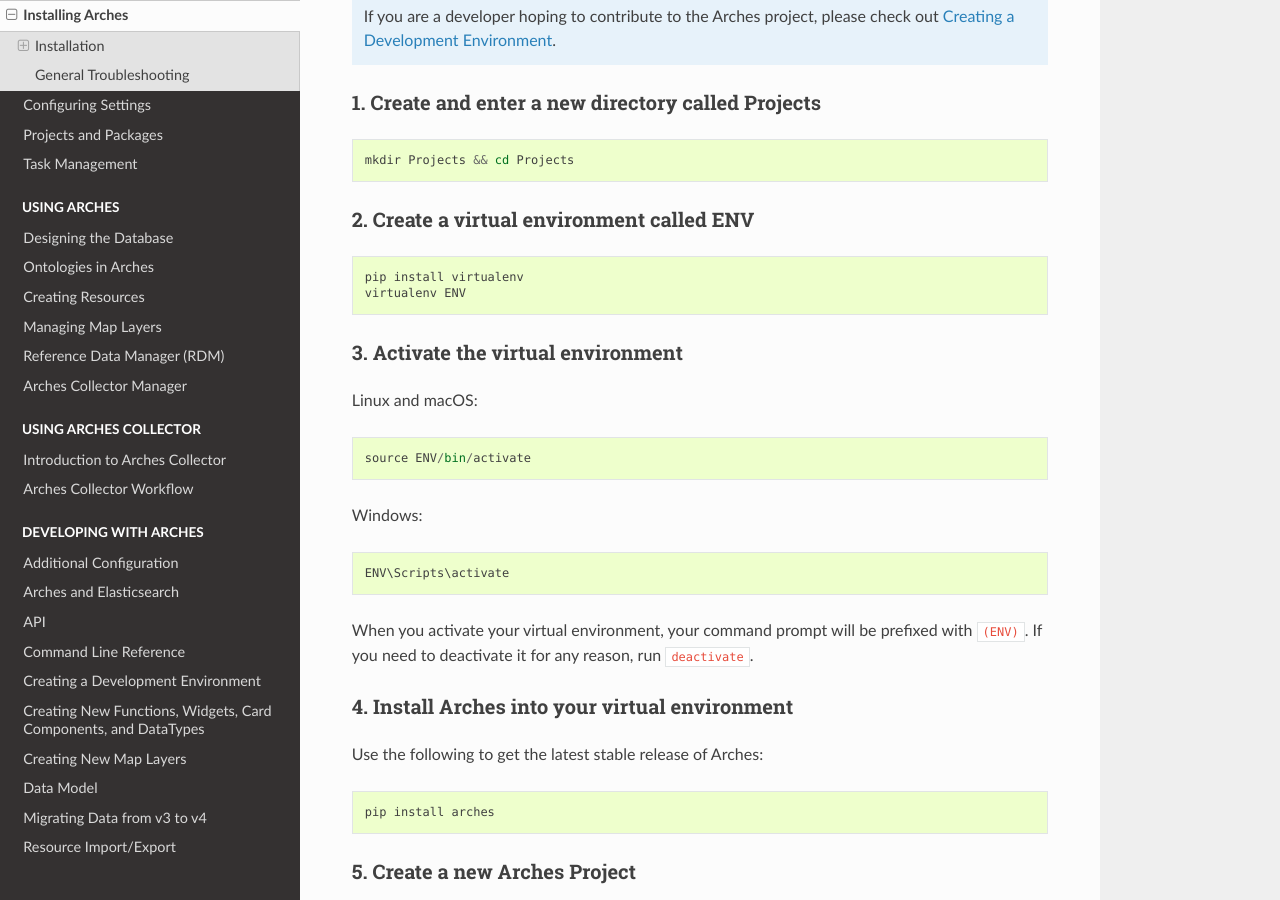
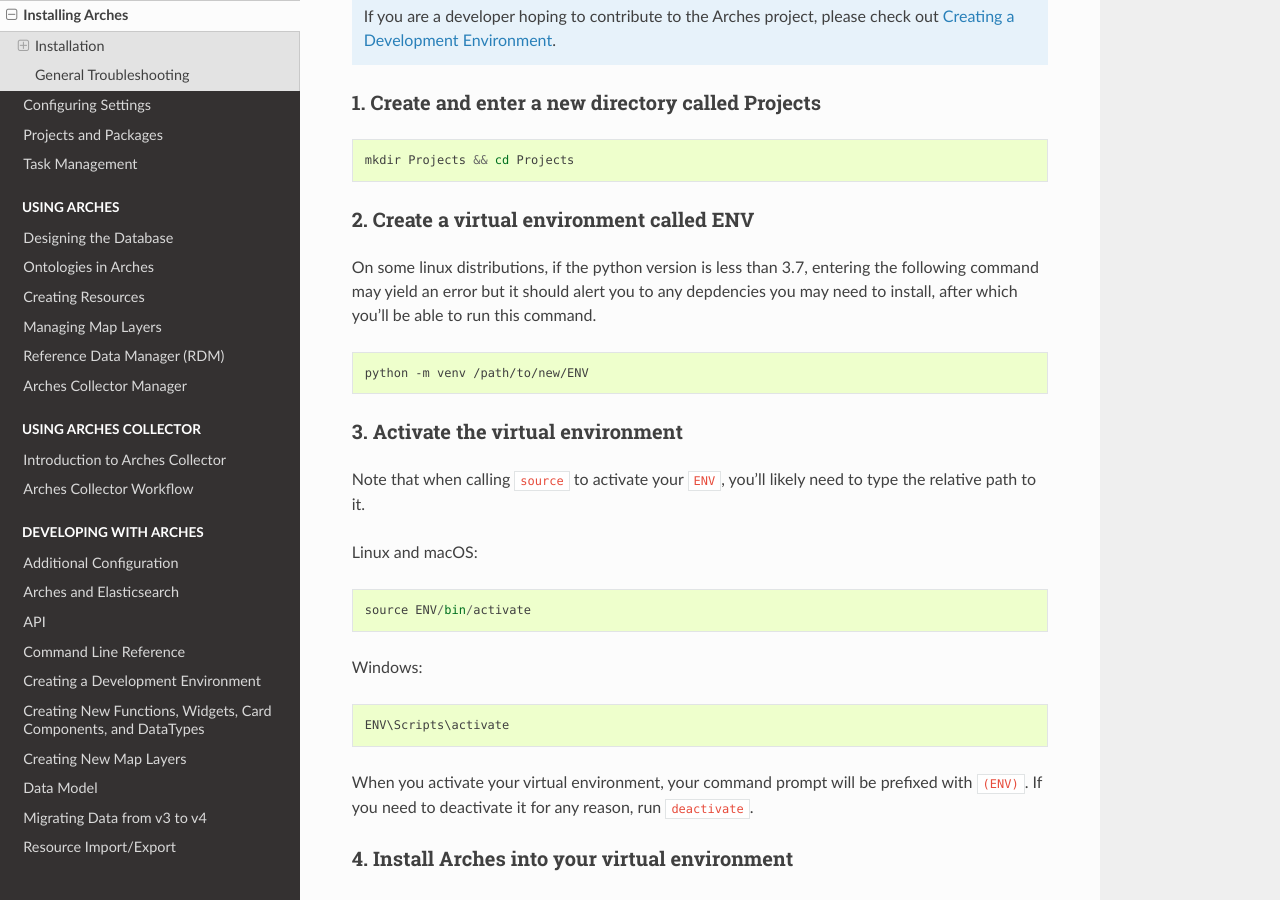
Before and after one commit to archesproject/arches-docs, a Sphinx documentation site: the page built from docs/installation.txt, in a window 1280 px wide and 900 px high, scrolled down 324 px. Built offline with Sphinx 7.4.7 and the Read the Docs theme 2.0.0, drawn with Linux system fonts in a browser that asks for light colours.

Commit message:
updates instructions for venv for v5, python3, re #184

```diff
--- a/docs/installation.txt
+++ b/docs/installation.txt
@@ -18,14 +18,16 @@
 
 2. Create a virtual environment called ENV
 ------------------------------------------
+On some linux distributions, if the python version is less than 3.7, entering the following command may yield an error but it should alert you to any depdencies you may need to install, after which you'll be able to run this command.
 
 .. code:: bash
 
-    pip install virtualenv
-    virtualenv ENV
+    python -m venv /path/to/new/ENV
 
 3. Activate the virtual environment
 -----------------------------------
+
+Note that when calling ``source`` to activate your ``ENV``, you'll likely need to type the relative path to it.
 
 Linux and macOS::
 
```
